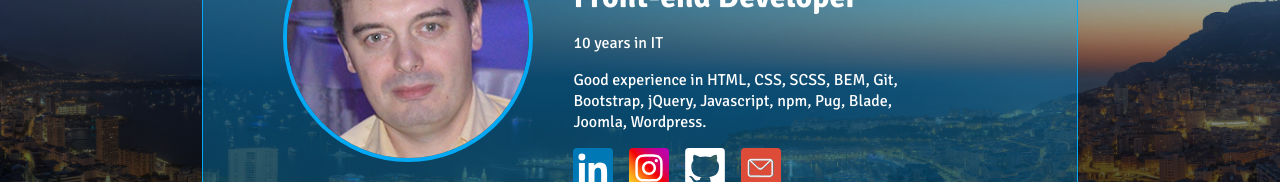
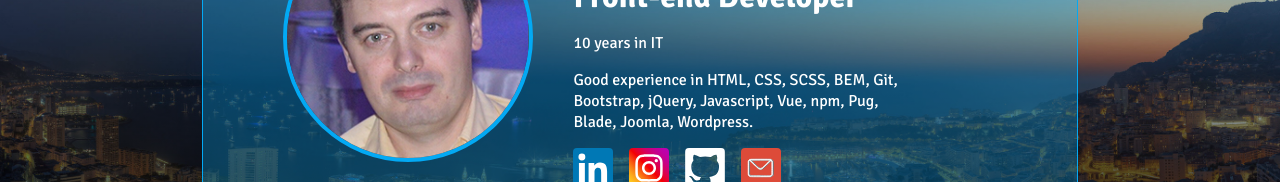
Before and after one commit to bandvic-dev/bandvic, a Next.js app: page / in a window 1280 px wide. Shown: the part 380-562 px from the top of the page. Built offline with nearby package versions, Linux system fonts and the light colour scheme.

Commit message:
Update skills list to include Vue

```diff
--- a/pages/index.tsx
+++ b/pages/index.tsx
@@ -21,7 +21,7 @@ const Home: NextPage = () => {
               <h1 className="card__title h1-title">Andrei Balanco</h1>
               <p className="card__subtitle h3-title">Front-end Developer</p>
               <p className="card__text">10 years in IT</p>
-              <p className="card__text">Good experience in HTML, CSS, SCSS, BEM, Git, Bootstrap, jQuery, Javascript, npm, Pug, Blade, Joomla, Wordpress.</p>
+              <p className="card__text">Good experience in HTML, CSS, SCSS, BEM, Git, Bootstrap, jQuery, Javascript, Vue, npm, Pug, Blade, Joomla, Wordpress.</p>
               <Socials />
             </div>
           </div>
```
